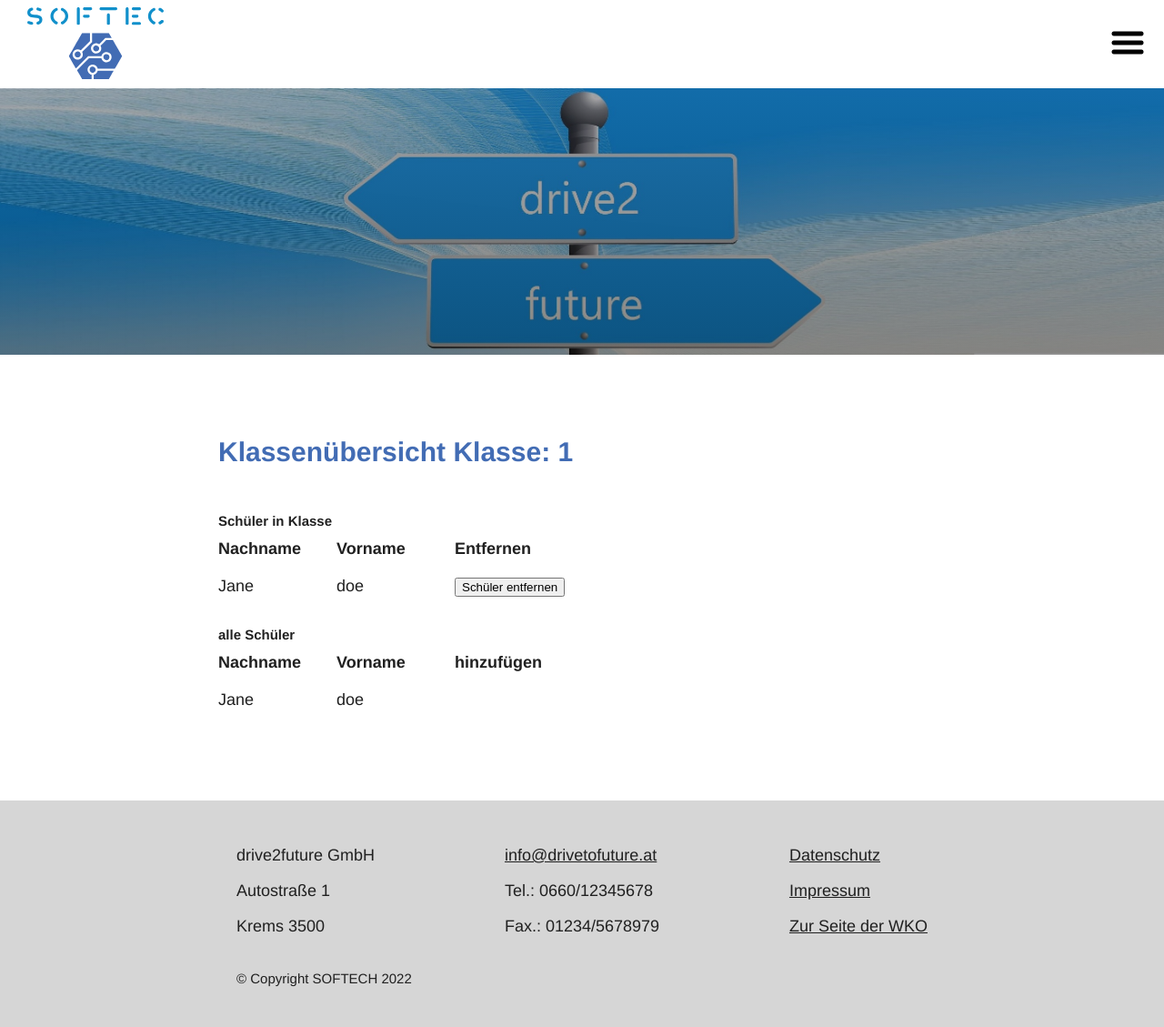
After one commit to orthub/drive2future, a PHP site: page /views/classesAddStudents.php in a window 1280 px wide. The commit adds this page. Shown: the whole page at 91% size. Run offline with PHP 8.4, Linux system fonts and the light colour scheme; the visitor is signed in with stand-in values (Sample User, id 1); data comes from the database, SQL or seed files in the repository; a stand-in replaces the project's code that opens the database connection; some libraries are stand-ins or nearby versions.

Commit message:
Klassenverwaltung fertig

```diff
--- a/controllers/classes.php
+++ b/controllers/classes.php
@@ -2,6 +2,11 @@
 require_once __DIR__ .'/../models/classes.php';
 
 $classes = get_classes();
+$students = get_students();
+
+if(isset($_SESSION['classid'])){
+    $studentsFromClass = get_users_from_class($_SESSION['classid']);
+}
 
 if(isset($_POST['isNewClass'])){
     if(empty($_POST['bezeichnung']) || empty($_POST['beginn_date']) || empty($_POST['end_date'])){
@@ -27,3 +32,43 @@ if(isset($_POST['isNewClass'])){
         exit;
     }
 }
+
+if(isset($_POST['status'])){
+    $status = "";
+    if($_POST['status'] == 'aktiv'){
+        $status = 'inaktiv';
+    }
+    if($_POST['status'] == 'inaktiv'){
+        $status = 'aktiv';
+    }
+    $id = $_POST['id'];
+    if(change_Status($status,$id)){
+        header('Location: ' . '/drive2future/views/classes.php#Anker1');
+    }
+    else{
+        $_SESSION['errors']['class'] = 'Fehler beim ändern des Status';
+        header('Location: ' . '/drive2future/views/classes.php#Anker1');
+        exit;
+    }
+}
+
+if(isset($_POST['addSchuler'])){
+    if(add_student_to_class($_POST['classId'],$_POST['userId'])){
+        header('Location: ' . '/drive2future/views/classesAddStudents.php#Anker1');
+    }
+    else{
+        $_SESSION['errors']['class'] = 'Fehler beim hinzufügen eines Schülers zur Klasse';
+        header('Location: ' . '/drive2future/views/classesAddStudents.php#Anker1');
+    }
+
+}
+
+if(isset($_POST['isDelete'])){
+    if(delete_user_from_class($_POST['classId'],$_POST['userId'])){
+        header('Location: ' . '/drive2future/views/classesAddStudents.php#Anker1');
+    }
+    else{
+        $_SESSION['errors']['class'] = 'Fehler beim Löschen des Users aus der Klasse';
+        header('Location: ' . '/drive2future/views/classesAddStudents.php#Anker1');
+    }
+}
--- a/views/classAdd.php
+++ b/views/classAdd.php
@@ -32,6 +32,8 @@
         <br>
 
         <input type="submit" value="Hinzufügen" class="smallbutton">
+
+
     </form>
 
   </div>
--- /dev/null
+++ b/views/classesAddStudents.php
@@ -0,0 +1,105 @@
+<?php
+require_once __DIR__ . '/../lib/sessionHelper.php';
+if(isset($_POST['id']) && isset($_POST['label'])){
+    $_SESSION['classid'] = $_POST['id'];
+    $_SESSION['lable'] = $_POST['label'];
+}
+
+require_once __DIR__ . '/../controllers/classes.php';
+?>
+
+<!DOCTYPE html>
+<html lang="en">
+<?php require_once __DIR__ . '/partials/head.php' ?>
+
+<body>
+  <?php require_once __DIR__ . '/partials/navbar.php' ?>
+
+    <div class="container">
+
+        <h1><a name="Anker1">Klassenübersicht Klasse: <?php echo $_SESSION['lable']?></h1>
+
+        <?php
+        if (isset($_SESSION['errors']['class']) && !empty($_SESSION['errors']['class'])) {
+            echo "<p style='color:red'>" . $_SESSION['errors']['class'] . "</p>";
+            unset($_SESSION['errors']['class']);
+        }
+        ?>
+
+        <h2>Schüler in Klasse</h2>
+        <div class="app-item ">
+            <div class="app-row">
+
+                <div class="box-1"><b>Nachname</b></div>
+                <div class="box-2"><b>Vorname</b></div>
+                <div class="box-3"><b>Entfernen</b></div>
+
+            </div>
+        </div>
+
+        <?php foreach ($studentsFromClass as $student) : ?>
+            <div class="app-item">
+                <div class="app-row">
+                    <div class="box-1"><span>Nachname: </span><?php echo $student['first_name']; ?></div>
+                    <div class="box-2"><span>Vorname: </span><?php echo $student['last_name']; ?></div>
+                    <div class="box-3"><span>hinzufügen: </span>
+
+                        <form action='../controllers/classes.php' method='POST'>
+                            <input type="submit" value="Schüler entfernen">
+                            <input type="hidden" value="<?php echo $student['id_user']; ?>" name="userId">
+                            <input type="hidden" value="<?php echo $_SESSION['classid'] ?>" name="classId">
+                            <input type="hidden" name="isDelete">
+                        </form>
+
+                    </div>
+                </div>
+            </div>
+        <?php endforeach ?>
+
+        <h2>alle Schüler</h2>
+        <div class="app-item">
+            <div class="app-row">
+
+                <div class="box-1"><b>Nachname</b></div>
+                <div class="box-2"><b>Vorname</b></div>
+                <div class="box-3"><b>hinzufügen</b></div>
+
+            </div>
+        </div>
+
+        <?php foreach ($students as $student) : ?>
+            <div class="app-item">
+                <div class="app-row">
+                    <div class="box-1"><span>Nachname: </span><?php echo $student['first_name']; ?></div>
+                    <div class="box-2"><span>Vorname: </span><?php echo $student['last_name']; ?></div>
+                    <div class="box-3"><span>hinzufügen: </span>
+
+                        <?php $flag = true; ?>
+
+                        <?php foreach ($studentsFromClass as $student2) : ?>
+
+                        <?php if($student2['id_user'] ==  $student['id_user']) {
+                            $flag = false;
+                        } ?>
+
+                        <?php endforeach ?>
+
+                        <?php if($flag) :?>
+                            <form action='../controllers/classes.php' method='POST'>
+                                <input type="submit" value="Schüler hinzufügen">
+                                <input type="hidden" name="addSchuler">
+                                <input type="hidden" value="<?php echo $_SESSION['classid'] ?>" name="classId">
+                                <input type="hidden" value="<?php echo $student['id_user'] ?>" name="userId">
+                            </form>
+                        <?php endif?>
+                    </div>
+                </div>
+            </div>
+        <?php endforeach ?>
+
+    </div>
+
+<?php require_once __DIR__ . '/partials/footer.php' ?>
+</body>
+
+</html>
--- a/views/partials/navbar.php
+++ b/views/partials/navbar.php
@@ -22,7 +22,7 @@
 
           <li><a class="nav-link" href="/drive2future/views/appointmentManagement.php">Terminverwaltung</a></li>
 
-          <li><a class="nav-link" href="/drive2future/views/classes.php">Klassen verwalten</a></li>
+          <li><a class="nav-link" href="/drive2future/views/classes.php#Anker1">Klassen verwalten</a></li>
 
           <?php endif ?>
 
```
Also changed, not shown: models/classes.php (+53 -2 lines), views/classes.php (+33 -5 lines).
